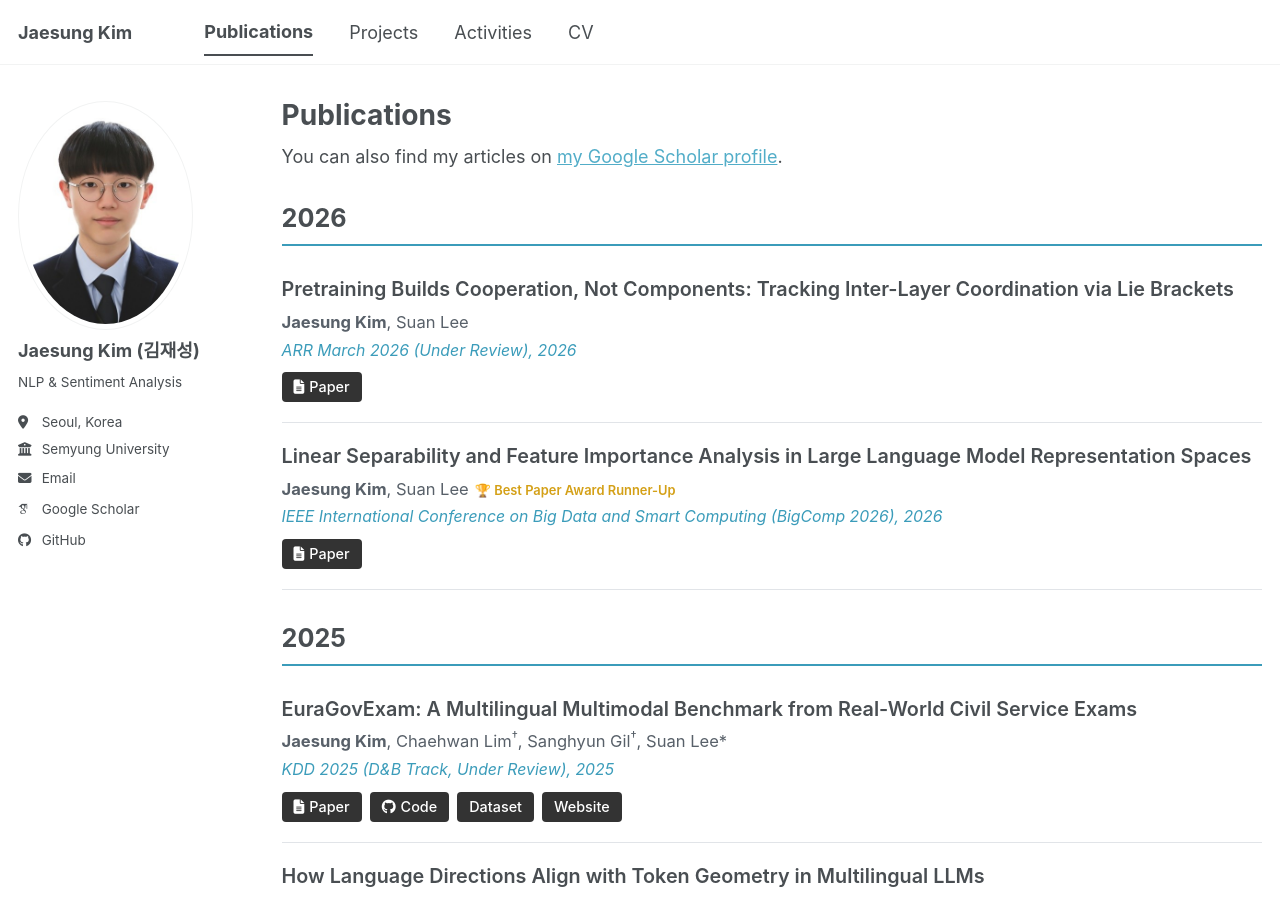
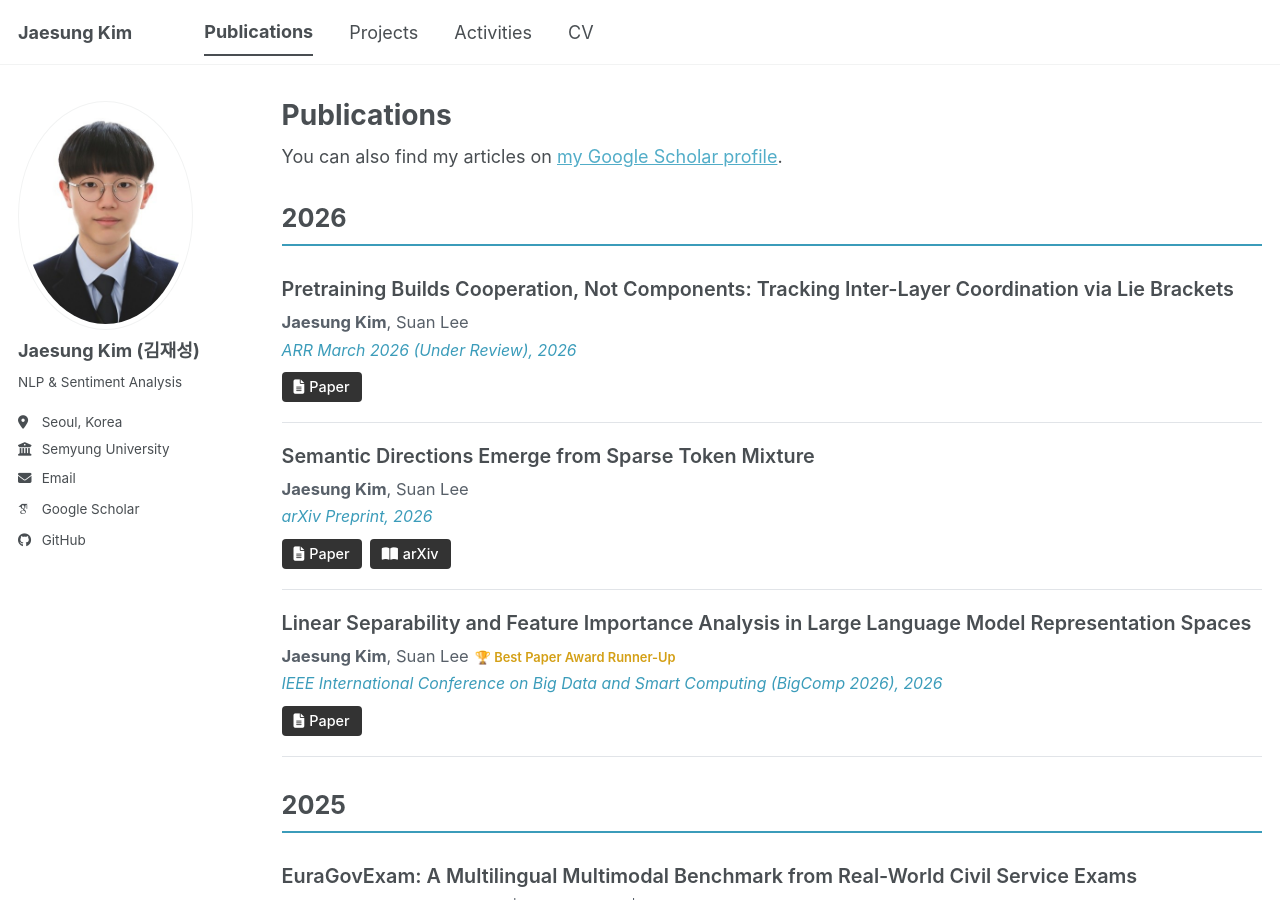
Before and after one commit to thisiskorea/CV, a Jekyll site: the page built from _pages/publications.html, in a window 1280 px wide and 900 px high. Built offline with Jekyll 4.4.1, drawn with Linux system fonts in a browser that asks for light colours; some web fonts are replaced; a script bundle is joined from its source files by our own code; library files that are not in the unit come from our copies.

Commit message:
Add Semantic Directions paper (arXiv 2026) with PDF link
https://claude.ai/code/session_01CU9SVkWVuVsgHzfbJU88mX

```diff
--- /dev/null
+++ b/_publications/2026-02-15-semantic-directions.md
@@ -0,0 +1,43 @@
+---
+title: "Semantic Directions Emerge from Sparse Token Mixture"
+collection: publications
+category: manuscripts
+permalink: /publication/2026-semantic-directions
+date: 2026-02-15
+venue: 'arXiv Preprint'
+citation_authors: '<strong>Jaesung Kim</strong>, Suan Lee'
+paperurl: '/CV/paper/Semantic_Directions_Emerge_from_Sparse_Token_Mixtures (89).pdf'
+arxivurl: ''
+excerpt: ''
+---
+
+<link rel="stylesheet" href="/CV/assets/css/pub-detail.css">
+
+<div class="arxiv-wrap">
+  <div class="arxiv-sidebar">
+    <span class="arxiv-label">Authors</span>
+    <span class="arxiv-value"><strong>Jaesung Kim</strong>, Suan Lee</span>
+
+    <span class="arxiv-label">Published</span>
+    <span class="arxiv-value">2026</span>
+
+    <span class="arxiv-label">Venue</span>
+    <span class="arxiv-value">arXiv<br><span style="font-size:0.88em;color:#888;">Preprint</span></span>
+  </div>
+
+  <div class="arxiv-main">
+    <div class="arxiv-section-title">Abstract</div>
+    <div class="arxiv-abstract">
+      This paper investigates how semantic directions emerge within the representation spaces of large language models through the lens of sparse token mixtures. We show that meaningful semantic directions arise naturally from the sparse combination of token representations, revealing a structured geometric organization in LLM hidden states. Our analysis demonstrates that these emergent directions encode interpretable linguistic and conceptual information, providing new insights into how transformers organize knowledge in their internal representations.
+    </div>
+
+    <div class="arxiv-section-title">Keywords</div>
+    <div class="arxiv-keywords">
+      <span>Semantic Directions</span>
+      <span>Sparse Mixture</span>
+      <span>Token Geometry</span>
+      <span>LLM Interpretability</span>
+      <span>Representation Analysis</span>
+    </div>
+  </div>
+</div>
```
Also changed, not shown: _pages/about.md (+5 -0 lines).
